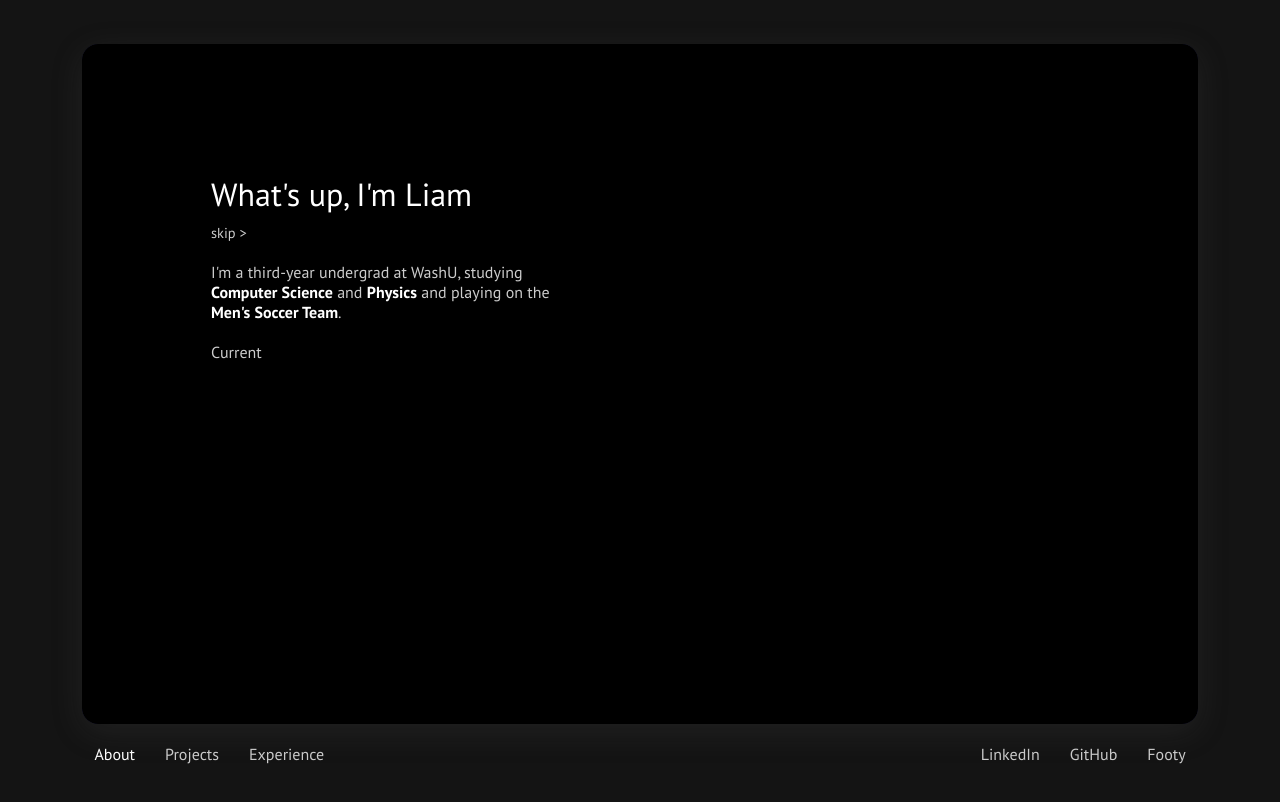
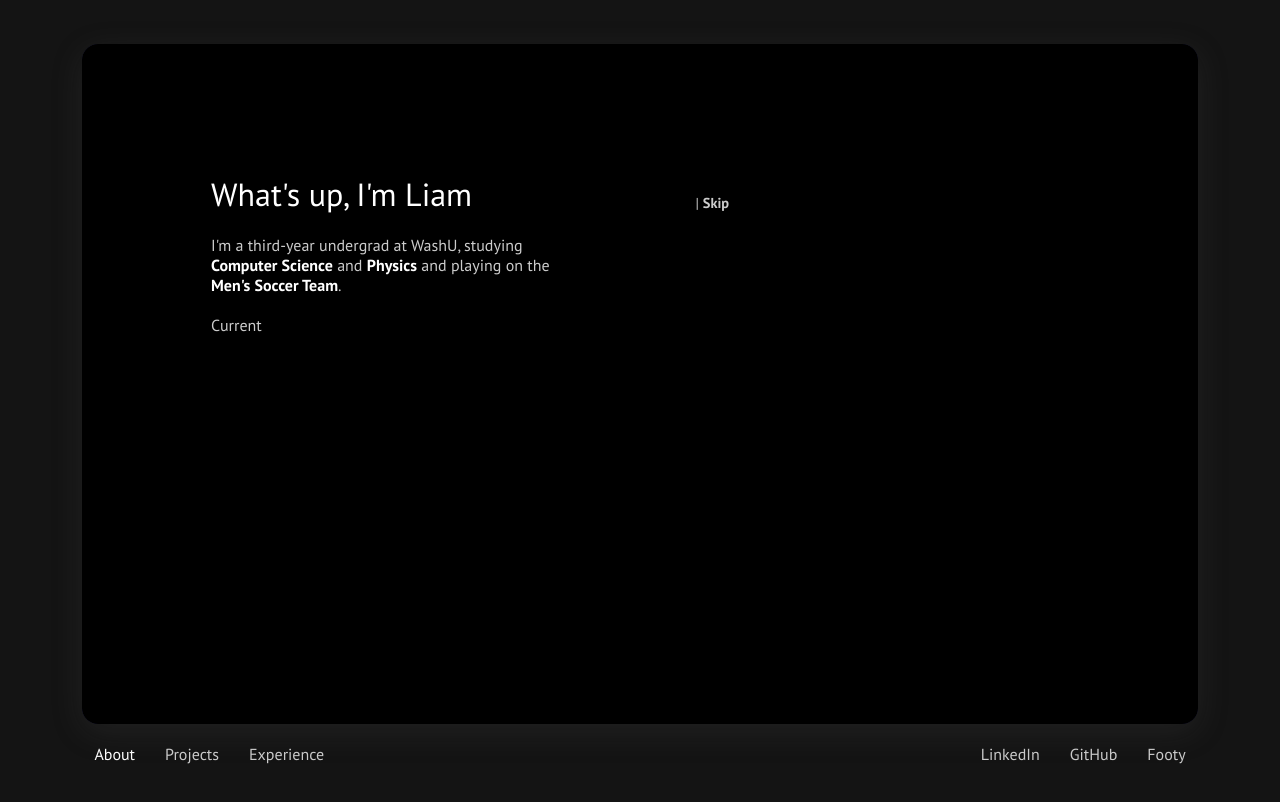
Before and after one commit to Liamoiknine/portfolioSite, a React (Vite) app: page / in a window 1280 px wide. Built offline with nearby package versions, Linux system fonts and the light colour scheme.

Commit message:
move skip; add link to WCAA

```diff
--- a/src/App.css
+++ b/src/App.css
@@ -53,12 +53,29 @@
     transition: none;
 }
 
+.skip-button-container {
+    position: absolute;
+    top: 3.75vh;
+    left: calc(32% + 16rem);
+    display: flex;
+    align-items: flex-end;
+    height: fit-content;
+    z-index: 3;
+    transform: translateY(-50%);
+}
+
+.skip-button-container .skip-button {
+    line-height: 1;
+}
+
 .intro h1 {
     text-align: left;
-    width: 100%;
+    width: auto;
+    flex: 1;
     font-weight: 200;
     opacity: 1;
     transition: opacity 0.8s ease;
+    margin: 0;
 }
 
 .intro.slide-up h1:not(.hidden) {
@@ -118,10 +135,34 @@
     font-weight: 300;
     padding: 0;
     margin: 0;
-    margin-top: 0.5rem;
     cursor: pointer;
     transition: opacity 0.8s ease, color 0.2s ease;
     font-family: inherit;
+    text-decoration: none;
+    white-space: nowrap;
+    opacity: 0;
+}
+
+.skip-button.fade-in {
+    animation: fadeIn 0.8s ease forwards;
+}
+
+.skip-button .skip-text {
+    font-weight: 600;
+}
+
+.skip-button.hidden {
+    opacity: 0;
+    animation: none;
+}
+
+@keyframes fadeIn {
+    from {
+        opacity: 0;
+    }
+    to {
+        opacity: 1;
+    }
 }
 
 .skip-button:hover {
--- a/src/components/Intro.jsx
+++ b/src/components/Intro.jsx
@@ -1,7 +1,7 @@
 import React, { useState, useEffect, useRef } from 'react'
 import Typewriter from 'typewriter-effect'
 
-function Intro({ hasAnimatedRef }) {
+function Intro({ hasAnimatedRef, onSkipButtonStateChange, skipAnimationRef }) {
   const [showP1, setShowP1] = useState(false)
   const [startP1Typewriter, setStartP1Typewriter] = useState(false)
   const [showP2, setShowP2] = useState(false)
@@ -28,6 +28,13 @@ function Intro({ hasAnimatedRef }) {
     hasAnimatedRef.current = true
   }
 
+  // Expose skipAnimation to parent via ref
+  React.useEffect(() => {
+    if (skipAnimationRef) {
+      skipAnimationRef.current = skipAnimation
+    }
+  }, [skipAnimationRef])
+
   useEffect(() => {
     if (hasAnimatedRef.current) {
       // Animation already played, show final state immediately - no transitions
@@ -51,7 +58,10 @@ function Intro({ hasAnimatedRef }) {
     if (showP1 && !hasAnimatedRef.current && !allDone) {
       // Show skip button right after h1 finishes
       setShowSkipButton(true)
-      // Delay the first paragraph typewriter to let skip finish typing
+      if (onSkipButtonStateChange) {
+        onSkipButtonStateChange(true)
+      }
+      // Delay the first paragraph typewriter
       const timer = setTimeout(() => {
         setStartP1Typewriter(true)
       }, 500)
@@ -59,17 +69,20 @@ function Intro({ hasAnimatedRef }) {
       return () => clearTimeout(timer)
     } else {
       setShowSkipButton(false)
+      if (onSkipButtonStateChange) {
+        onSkipButtonStateChange(false)
+      }
       if (hasAnimatedRef.current) {
         setStartP1Typewriter(true)
       }
     }
-  }, [showP1, hasAnimatedRef, allDone])
+  }, [showP1, hasAnimatedRef, allDone, onSkipButtonStateChange])
 
   return (
     <div
       className={`intro ${(allDone || hasAnimatedRef.current) ? 'slide-up' : ''} ${hasAnimatedRef.current ? 'locked' : ''}`}
     >
-      <div style={{ position: 'relative', width: '100%' }}>
+      <div>
         <h1 className={hasAnimatedRef.current ? 'hidden' : ''}>
           {hasAnimatedRef.current ? (
             "What's up, I'm Liam"
@@ -92,29 +105,6 @@ function Intro({ hasAnimatedRef }) {
             />
           )}
         </h1>
-        {showSkipButton && (
-          <button
-            className="skip-button"
-            onClick={skipAnimation}
-          >
-            {hasAnimatedRef.current ? (
-              "skip >"
-            ) : (
-              <Typewriter
-                onInit={(typewriter) => {
-                  typewriterRefs.current[4] = typewriter
-                  typewriter
-                    .typeString("skip >")
-                    .start()
-                }}
-                options={{
-                  delay: 20,
-                  cursor: '',
-                }}
-              />
-            )}
-          </button>
-        )}
       </div>
       {showP1 && (
         <p>
--- a/src/components/Portfolio.jsx
+++ b/src/components/Portfolio.jsx
@@ -6,6 +6,7 @@ import Footer from './Footer.jsx'
 import Intro from './Intro.jsx'
 import Projects from './Projects.jsx'
 import Experience from './Experience.jsx'
+import SkipButton from './SkipButton.jsx'
 import '../App.css'
 
 function Portfolio() {
@@ -14,6 +15,8 @@ function Portfolio() {
     return saved || 'intro'
   })
   const hasAnimatedRef = useRef(false)
+  const [showSkipButton, setShowSkipButton] = useState(false)
+  const skipAnimationRef = useRef(null)
 
   const mainCardRef = useRef(null)
   const vantaRef = useRef(null)
@@ -289,7 +292,20 @@ function Portfolio() {
           }}
         />
         <div style={{ position: 'relative', zIndex: 2, height: '100%' }}>
-          {activeSection === 'intro' && <Intro hasAnimatedRef={hasAnimatedRef} />}
+          {activeSection === 'intro' && (
+            <>
+              <Intro
+                hasAnimatedRef={hasAnimatedRef}
+                onSkipButtonStateChange={setShowSkipButton}
+                skipAnimationRef={skipAnimationRef}
+              />
+              <SkipButton
+                showSkipButton={showSkipButton}
+                onSkip={() => skipAnimationRef.current?.()}
+                isHidden={hasAnimatedRef.current}
+              />
+            </>
+          )}
           {activeSection === 'projects' && <Projects />}
           {activeSection === 'experience' && <Experience />}
         </div>
--- a/src/components/Projects.jsx
+++ b/src/components/Projects.jsx
@@ -60,7 +60,7 @@ function Projects() {
       tags: ["Active", "Research", "Private due to IRB guidelines"],
       date: "Fall 2025",
       category: "active",
-      link: ""
+      link: "https://github.com/Liamoiknine/Wolram-Cognative-Assesment-App"
     },
     {
       title: "Nag Me",
--- /dev/null
+++ b/src/components/SkipButton.jsx
@@ -0,0 +1,18 @@
+import React from 'react'
+
+function SkipButton({ showSkipButton, onSkip, isHidden }) {
+  if (!showSkipButton) return null
+
+  return (
+    <div className="skip-button-container">
+      <button
+        className={`skip-button fade-in ${isHidden ? 'hidden' : ''}`}
+        onClick={onSkip}
+      >
+        | <span className="skip-text">Skip</span>
+      </button>
+    </div>
+  )
+}
+
+export default SkipButton
```
